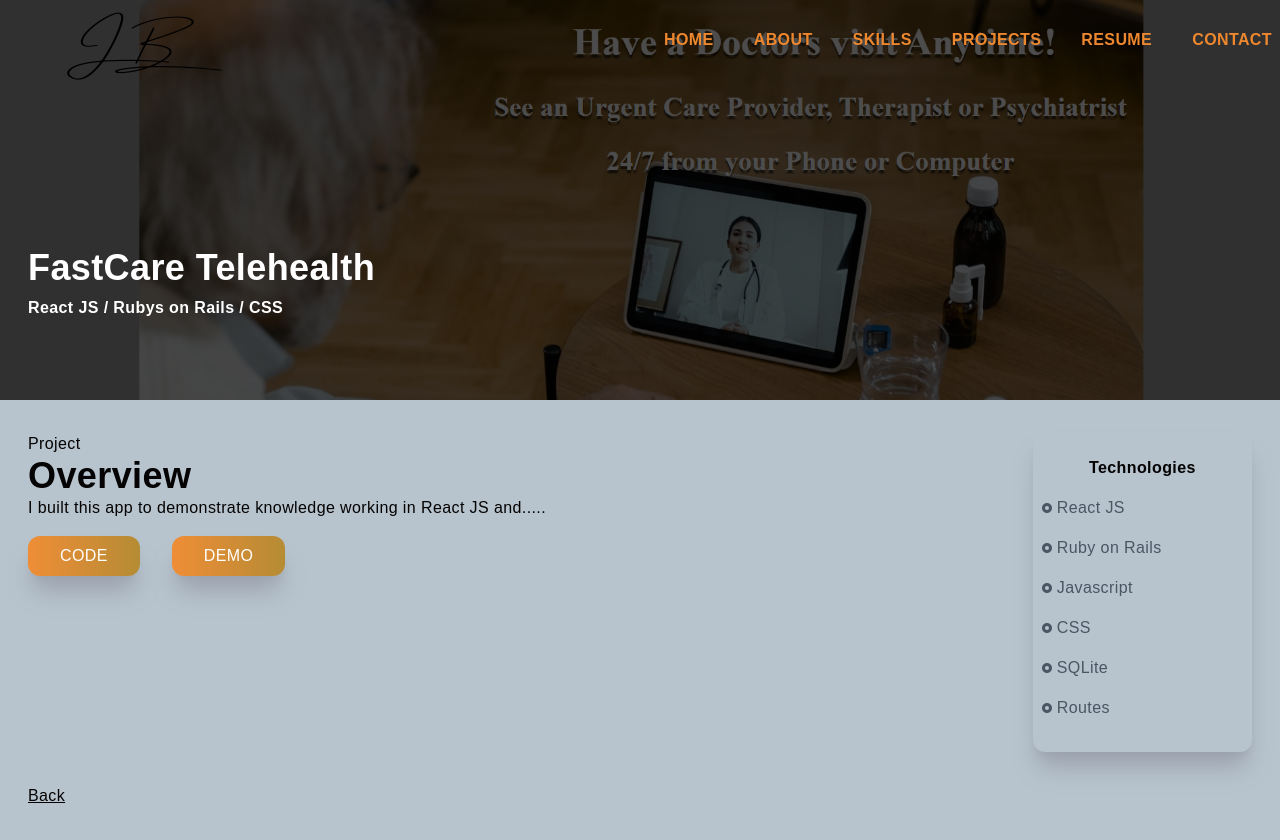
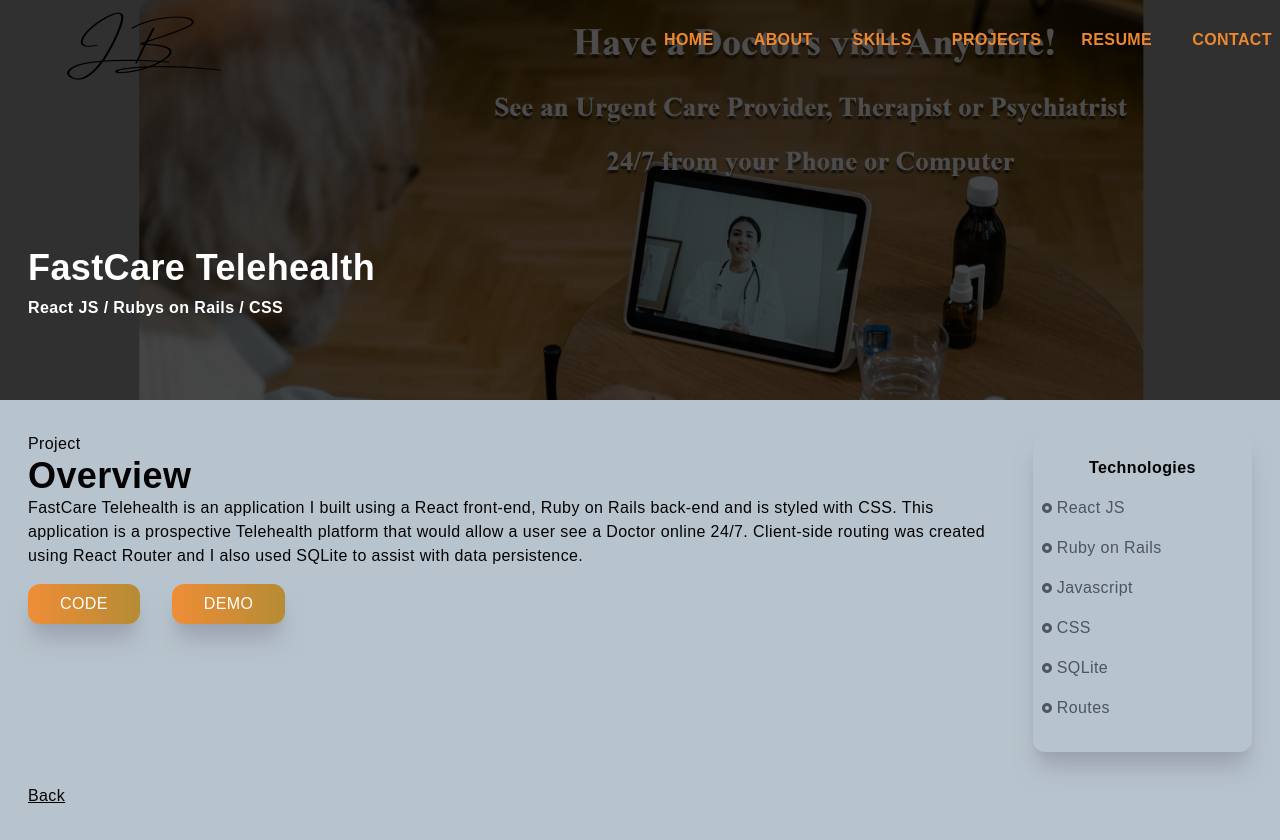
Before and after one commit to JCBuren/JBCreations, a Next.js app: page /fastcare in a window 1280 px wide. Built offline with nearby package versions, Linux system fonts and the light colour scheme.

Commit message:
updates to Projects

```diff
--- a/components/About.jsx
+++ b/components/About.jsx
@@ -11,7 +11,7 @@ const About = () => {
                 <div className='col-span-2'>
                     <p className='uppercase text-xl tracking-widest text-[#5651e5]'>
                     </p>
-            <h2 className='py-4 text-[#EE882F] font-bold'>A Bit About Me</h2>
+            <h2 className='py-4 text-[#B57B49] font-bold'>A Bit About Me</h2>
             <p className='py-2 font-bold'>
             I spent the last 6 years in Technical Support as a Supervisor and Trainer in the Telehealth Field. While managing a team of around 70-100 agents I created hundreds of Sharepoint pages for the agents to reference, and that is where I first saw the power of coding. Frustrated with the restrictions of working with a tool like Sharepoint, I researched ways to maximize it's use. I found a few scripts that allowed me to change the web parts to display information to agents and this method soon became the gold-standard for our call-center. After seeing the impact of a few simple scripts, I was quickly drawn into diving further into "Real" Web Development.
 
--- a/components/Contact.jsx
+++ b/components/Contact.jsx
@@ -71,12 +71,12 @@ const Contact = () => {
                     </div>
                 </a>
 
-                <div className='bg-[#EE882F] rounded-full shadow-lg shadow-gray-400 p-6 cursor-pointer hover:scale-110 ease-in duration-300'>
+                <div className='bg-[#B57B49] rounded-full shadow-lg shadow-gray-400 p-6 cursor-pointer hover:scale-110 ease-in duration-300'>
                     <AiOutlineMail onClick={() => window.location = 'mailto:JBuren1957@gmail.com'} size={30}/>
                 </div>
                 <Link href='/resume'>
                     <a>
-                    <div className='bg-[#EE882F] rounded-full shadow-lg shadow-gray-400 p-6 cursor-pointer hover:scale-110 ease-in duration-300'>
+                    <div className='bg-[#B57B49] rounded-full shadow-lg shadow-gray-400 p-6 cursor-pointer hover:scale-110 ease-in duration-300'>
                         <BsFillPersonLinesFill size={30}/>
                     </div>
                     </a>
--- a/components/Skills.jsx
+++ b/components/Skills.jsx
@@ -79,7 +79,7 @@ export const Skills = () => {
 
 
 
-        <div className='bg-[#EE882F] text-xl p-6 shadow-xl rounded-xl hover:scale-105 ease-in duration-300'>
+        <div className='bg-[#B57B49] text-xl p-6 shadow-xl rounded-xl hover:scale-105 ease-in duration-300'>
         <div className='grid grid-cols-2 gap-4 justify-center items-center'>
             <div className='m-auto'>
             <Image src={Github} width='64px' height='64px' alt='/' />
@@ -89,7 +89,7 @@ export const Skills = () => {
             </div>
         </div>
         </div>
-        <div className='bg-[#EE882F] text-xl p-6 shadow-xl rounded-xl hover:scale-105 ease-in duration-300'>
+        <div className='bg-[#B57B49] text-xl p-6 shadow-xl rounded-xl hover:scale-105 ease-in duration-300'>
         <div className='grid grid-cols-2 gap-4 justify-center items-center'>
             <div className='m-auto'>
             <Image src={NextJS} width='64px' height='64px' alt='/' />
--- a/pages/fastcare.jsx
+++ b/pages/fastcare.jsx
@@ -28,7 +28,7 @@ const fastcare = () => {
     <p>Project</p>
     <h2>Overview</h2>
     <p>
-        I built this app to demonstrate knowledge working in React JS and.....
+        FastCare Telehealth is an application I built using a React front-end, Ruby on Rails back-end and is styled with CSS. This application is a prospective Telehealth platform that would allow a user see a Doctor online 24/7. Client-side routing was created using React Router and I also used SQLite to assist with data persistence.
     </p>
     <a
         href='https://github.com/JCBuren/FastCare'
--- a/pages/nfl.jsx
+++ b/pages/nfl.jsx
@@ -28,7 +28,7 @@ const nfl = () => {
         <p>Project</p>
         <h2>Overview</h2>
         <p>
-            I built this app to demonstrate knowledge working in React JS...
+            I built this application using React JS and CSS for styling. NFL Stat-Trak allows users to track historical Win-Loss records for every NFL Team. Users are also able to input data to fill in any team data that is not already reflected in the database, this data is then persisted by leveraging SQLite.
         </p>
         <a
             href='https://github.com/JCBuren/NFL-StatTrak'
@@ -54,7 +54,7 @@ const nfl = () => {
                 <RiRadioButtonFill className='pr-1' /> React
             </p>
             <p className='text-gray-600 py-2 flex items-center'>
-                <RiRadioButtonFill className='pr-1' /> Javascript
+                <RiRadioButtonFill className='pr-1' /> JavaScript
             </p>
             <p className='text-gray-600 py-2 flex items-center'>
                 <RiRadioButtonFill className='pr-1' /> SQLite
--- a/pages/sports.jsx
+++ b/pages/sports.jsx
@@ -27,7 +27,7 @@ const sports = () => {
         <p>Project</p>
         <h2>Overview</h2>
         <p>
-            I built this app to demonstrate knowledge working in React JS...
+            This application was built using React, Ruby on Rails, and CSS for styling. Users can create an account and login to signup for an Intramural sports league of their choice. A few of the Ruby Gems used were BCrypt for authentication & Faker to help generate seed data.
         </p>
         <a
             href='https://github.com/JCBuren/Phase-4-Mono'
```
